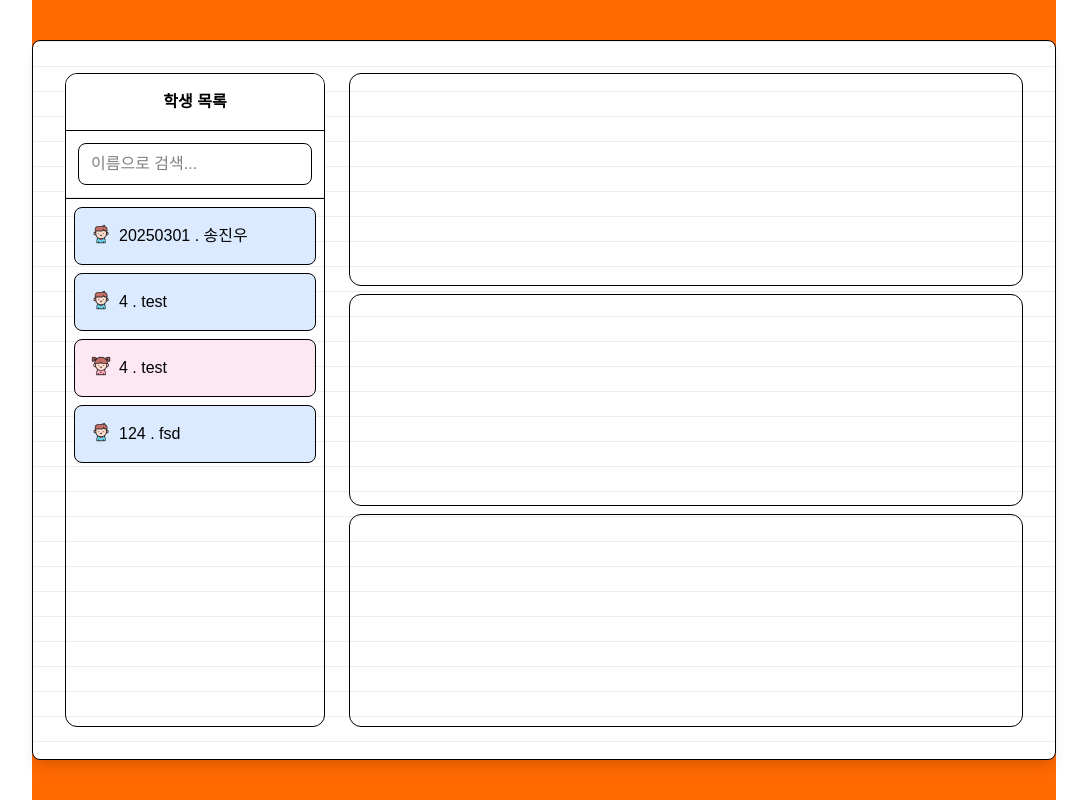
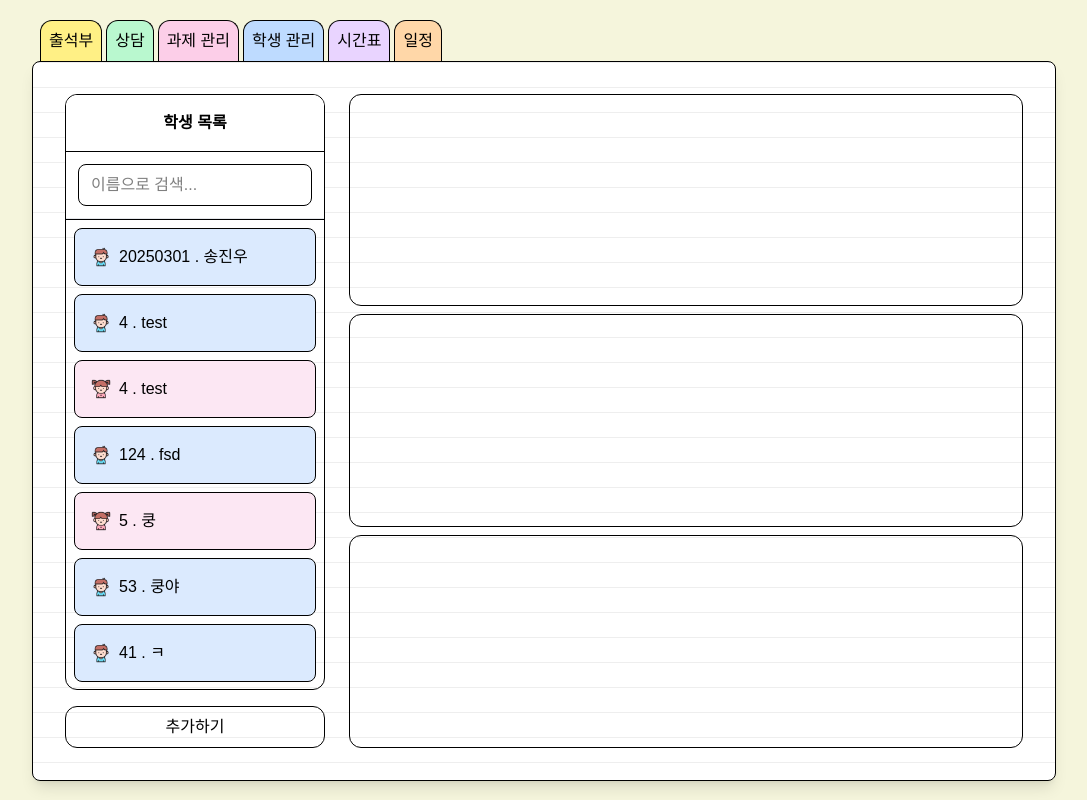
Before and after one commit to jinwoo710/ssgssgnote, a React (Vite) app: page /students in a window 1280 px wide. Shown: the whole page, without its empty margins (96-1183 px from the left). Built offline with nearby package versions, Linux system fonts and the light colour scheme; data requests are answered from the project's data file; a web font is replaced by a local one.

Commit message:
헤더(pc) 및 학생 추가하기 모달 적용

```diff
--- a/db.json
+++ b/db.json
@@ -23,6 +23,36 @@
       "studentId": 124,
       "name": "fsd",
       "gender": "male"
+    },
+    {
+      "id": "af7d",
+      "studentId": "5",
+      "name": "쿵",
+      "gender": "female"
+    },
+    {
+      "id": "b566",
+      "studentId": "53",
+      "name": "쿵야",
+      "gender": "male"
+    },
+    {
+      "id": "4a93",
+      "studentId": "41",
+      "name": "ㅋ",
+      "gender": "male"
+    },
+    {
+      "id": "7a2c",
+      "studentId": "124",
+      "name": "sdlkfjslkdjfklsdjfjsdklf",
+      "gender": "male"
+    },
+    {
+      "id": "3798",
+      "studentId": "42142",
+      "name": "쿵야쿵야쿵쿵ㅋ웈웈웈웈우쿵",
+      "gender": "female"
     }
   ],
   "assignments": [
--- a/src/index.css
+++ b/src/index.css
@@ -5,8 +5,19 @@
   --color-brown-100: oklch(0.32 0.0444 3);
 }
 
+:root {
+  background: beige;
+}
+
 @layer components {
   .card {
     @apply border border-black w-full h-full rounded-xl flex;
   }
+  .btn {
+    @apply rounded-xl border p-2 hover:bg-gray-100;
+  }
+
+  .bookmark {
+    @apply rounded-t-xl border p-2 border-b-0;
+  }
 }
--- /dev/null
+++ b/src/routes/components/Header.tsx
@@ -0,0 +1,17 @@
+import { Link } from 'react-router-dom'
+import { MENU_ITEMS } from '../constants/menu'
+
+export default function Header() {
+  return (
+    <div className="w-full flex gap-1 px-2">
+      {MENU_ITEMS.map(menu => (
+        <Link
+          key={menu.title}
+          to={menu.path}
+          className={`bookmark ${menu.color}`}>
+          {menu.title}
+        </Link>
+      ))}
+    </div>
+  )
+}
--- a/src/routes/layouts/index.tsx
+++ b/src/routes/layouts/index.tsx
@@ -1,8 +1,12 @@
-import { Outlet } from 'react-router-dom'
+import { Outlet, useLocation } from 'react-router-dom'
+import Header from '../components/Header'
 
 export default function Layout() {
+  const { pathname } = useLocation()
+  const isHome = pathname === '/'
   return (
-    <div className="font-gamja mx-auto px-4 lg:px-0 w-full max-w-screen-md lg:max-w-screen-lg text-dark bg-orange-500 flex justify-center items-center h-full lg:h-screen">
+    <div className="font-gamja mx-auto flex-col px-4 lg:px-0 w-full max-w-screen-md lg:max-w-screen-lg text-dark flex justify-center items-center h-full lg:h-screen">
+      {!isHome && <Header />}
       <Outlet />
     </div>
   )
--- a/src/routes/pages/home/index.tsx
+++ b/src/routes/pages/home/index.tsx
@@ -5,7 +5,7 @@ export default function Home() {
   let date = new Date()
   const boardText = 'text-white lg:text-xl'
   return (
-    <div className="flex flex-col my-auto min-h-[90%] w-full p-4 lg:p-8 bg-green-900 rounded-lg shadow-lg border-8 border-brown-100">
+    <div className="flex flex-col  min-h-[90%] w-full p-4 lg:p-8 bg-green-900 rounded-lg shadow-lg border-8 border-brown-100">
       <div className="w-full flex justify-between items-center">
         <div className={`${boardText} relative`}>
           떠드는 사람
--- /dev/null
+++ b/src/routes/pages/students/components/AddStudentModal.tsx
@@ -0,0 +1,88 @@
+import useStudents from '@/hooks/useStudents'
+import { CreateStudent } from '@/types'
+import { useForm } from 'react-hook-form'
+
+interface AddStudentModalProps {
+  isOpen: boolean
+  onClose: () => void
+}
+
+export default function AddStudentModal({
+  isOpen,
+  onClose
+}: AddStudentModalProps) {
+  const { createStudent } = useStudents()
+  const { register, handleSubmit, reset } = useForm<CreateStudent>()
+
+  const onSubmit = async (data: CreateStudent) => {
+    try {
+      await createStudent(data)
+      reset()
+      onClose()
+    } catch (error) {
+      console.log('Failed to create student:', error)
+    }
+  }
+
+  if (!isOpen) return null
+  const inputContainerClass = 'flex items-center gap-4'
+  const labelClass = 'w-10'
+  const inputClass = 'rounded-md border flex-1 px-2'
+  return (
+    <div className="fixed inset-0 flex items-center justify-center z-50">
+      <div
+        className="absolute inset-0 bg-black/30"
+        onClick={onClose}
+      />
+      <form
+        onSubmit={handleSubmit(onSubmit)}
+        className="relative bg-white p-6 rounded-xl border flex flex-col gap-4 mx-10 w-full max-w-[400px]  shadow-lg">
+        <div className={inputContainerClass}>
+          <span className={labelClass}>학번</span>{' '}
+          <input
+            {...register('studentId', { required: '학번은 필수입니다' })}
+            className={inputClass}
+          />
+        </div>
+        <div className={inputContainerClass}>
+          <span className={labelClass}>이름</span>{' '}
+          <input
+            {...register('name', { required: '이름은 필수입니다.' })}
+            className={inputClass}
+          />
+        </div>
+        <div className={inputContainerClass}>
+          <span className={labelClass}>성별</span>
+          <div className="flex gap-4">
+            <label className="flex items-center gap-1 cursor-pointer">
+              <input
+                className="radio radio-primary"
+                {...register('gender')}
+                defaultChecked
+                type="radio"
+                name="gender"
+                value="male"
+              />
+              남자
+            </label>
+            <label className="flex items-center gap-1 cursor-pointer">
+              <input
+                className="radio radio-primary"
+                {...register('gender')}
+                type="radio"
+                name="gender"
+                value="female"
+              />
+              여자
+            </label>
+          </div>
+        </div>
+        <button
+          className="btn"
+          type="submit">
+          추가하기
+        </button>
+      </form>
+    </div>
+  )
+}
--- a/src/routes/pages/students/components/StudentNameTag.tsx
+++ b/src/routes/pages/students/components/StudentNameTag.tsx
@@ -13,7 +13,7 @@ export default function StudentNameTag({ student }: StudentNameTag) {
       <img
         src={student.gender == 'male' ? boyIcon : girlIcon}
         alt={student.gender == 'male' ? '남자' : '여자'}
-        className="w-5 h-5"
+        className="w-5 h-5 my-auto"
       />
       <span>
         {student.studentId} . {student.name}
--- a/src/routes/pages/students/index.tsx
+++ b/src/routes/pages/students/index.tsx
@@ -2,10 +2,15 @@ import useStudents from '@/hooks/useStudents'
 import StudentNameTag from './components/StudentNameTag'
 import { useState } from 'react'
 import { Student } from '@/types'
+import AddStudentModal from './components/AddStudentModal'
 
 export default function Students() {
   const { students, isLoading, isError } = useStudents()
+  const [isAddModalOpen, setIsAddModalOpen] = useState(false)
   const [selectedStudent, setSelectedStudent] = useState<Student | null>(null)
+
+  const handleOpenModal = () => setIsAddModalOpen(true)
+  const handleCloseModal = () => setIsAddModalOpen(false)
   return (
     <div
       className="flex flex-col space-y-4 lg:space-y-0 lg:space-x-6 lg:flex-row h-[90%] w-full p-4 lg:p-8 bg-white rounded-lg shadow-lg border-black border"
@@ -13,7 +18,8 @@ export default function Students() {
         backgroundImage: 'linear-gradient(#eee 1px, transparent 1px)',
         backgroundSize: '100% 25px'
       }}>
-      <div className="card lg:w-[260px] h-[300px] lg:h-full flex-col shrink-0">
+      <div className="flex flex-col justify-between lg:h-full space-y-2 lg:space-y-4">
+        <div className="card lg:w-[260px] h-[300px] lg:flex-1 flex-col shrink-0">
           <div className="flex lg:block justify-between items-center bg-white rounded-t-xl border-b border-black">
             <div className="p-4 rounded-t-xl lg:border-b border-black font-bold bg-white text-center">
               학생 목록
@@ -35,6 +41,16 @@ export default function Students() {
             ))}
           </div>
         </div>
+        <button
+          className="btn"
+          onClick={handleOpenModal}>
+          추가하기
+        </button>
+        <AddStudentModal
+          isOpen={isAddModalOpen}
+          onClose={handleCloseModal}
+        />
+      </div>
       <div className="flex flex-col w-full h-full space-y-2">
         <div className="card min-h-[200px] p-4 flex-col"> </div>
         <div className="card min-h-[200px] p-4 flex-col"> </div>
```
Lines whose indentation alone changed are shown as unchanged.
